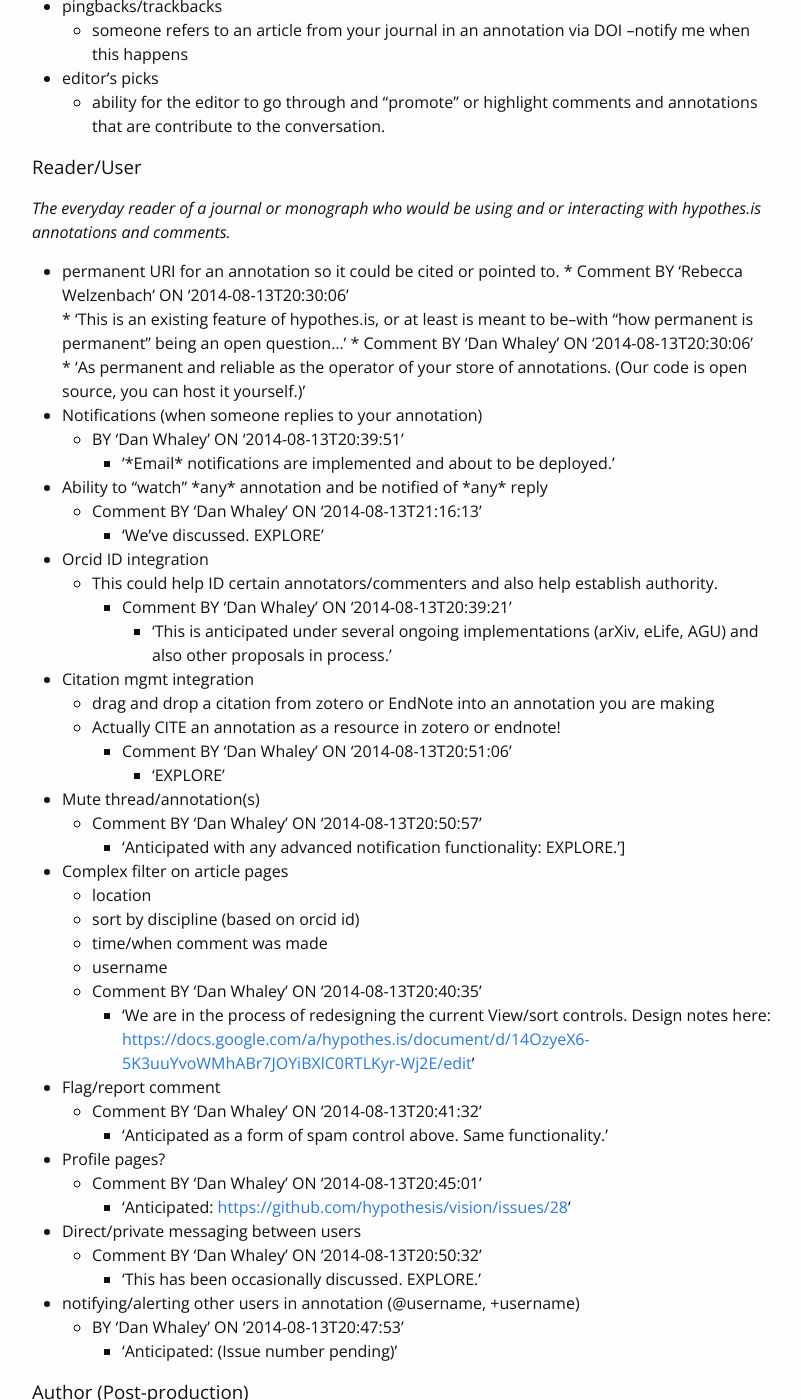
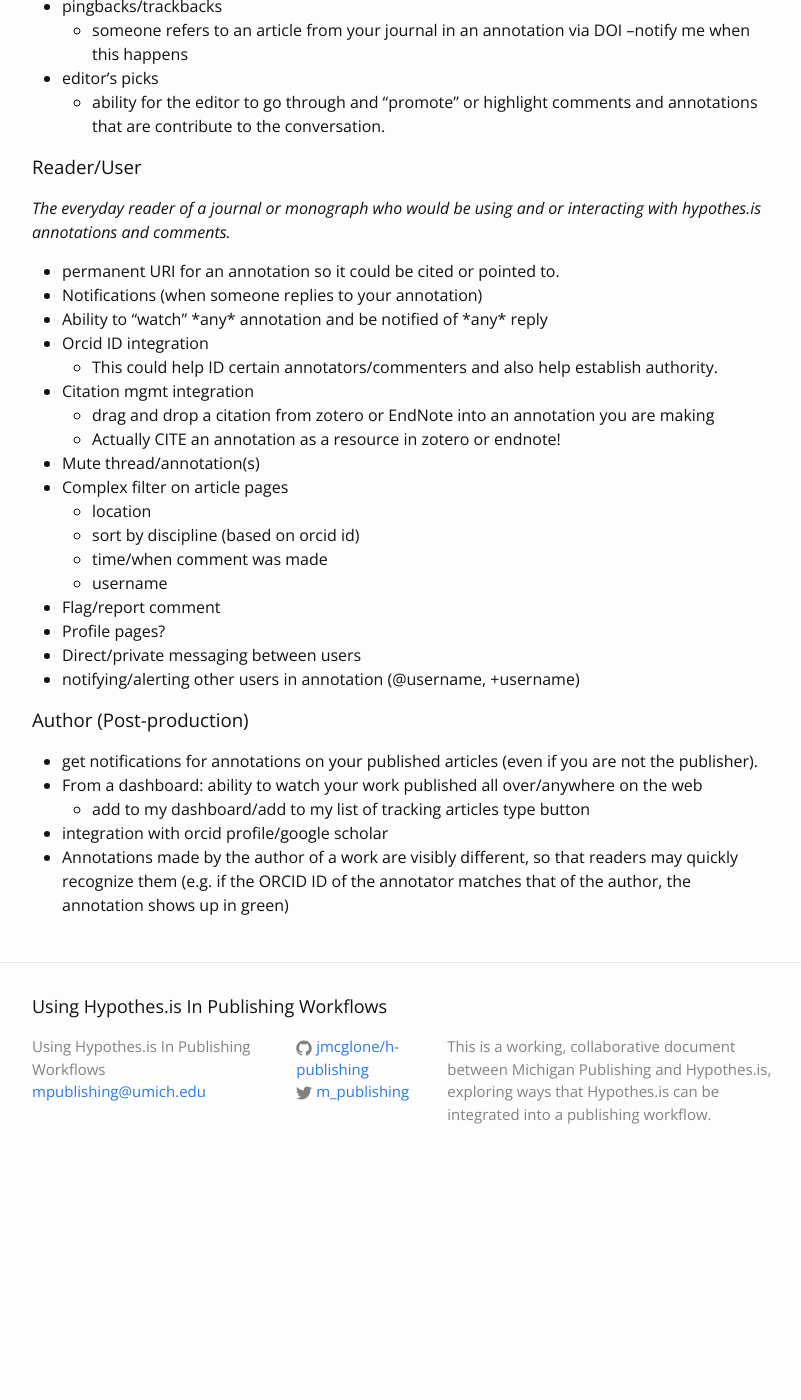
Before and after one commit to jmcglone/h-publishing, a Jekyll site: the page built from index.md, in a window 1280 px wide and 1400 px high, scrolled down 2879 px. Shown: the whole window, without its empty margins (238-1039 px from the left). Built offline with Jekyll 4.4.1, drawn with Linux system fonts in a browser that asks for light colours; a script that is not in the unit is left out; after the commit the page ends 4064 px from its top, so only the background shows below that; some of the changed text lies outside the part shown.

Commit message:
Update index.md
Removing the last of the comments that have now been turned into h annotations

```diff
--- a/index.md
+++ b/index.md
@@ -93,58 +93,28 @@ Accordingly this document outlines features, questions, and requirements organiz
 *The everyday reader of a journal or monograph who would be using and or interacting with hypothes.is annotations and comments.*
 
 * permanent URI for an annotation so it could be cited or pointed to.
- 	* Comment BY 'Rebecca Welzenbach' ON '2014-08-13T20:30:06'
-		* 'This is an existing feature of hypothes.is, or at least is meant to be--with "how permanent is permanent" being an open question...'
-		* Comment BY 'Dan Whaley' ON '2014-08-13T20:30:06'
-			* 'As permanent and reliable as the operator of your store of annotations. (Our code is open source, you can host it yourself.)'
 * Notifications (when someone replies to your annotation)
-	* BY 'Dan Whaley' ON '2014-08-13T20:39:51'
-		* '\*Email\* notifications are implemented and about to be deployed.'
 * Ability to "watch" \*any\* annotation and be notified of \*any\* reply
-	* Comment BY 'Dan Whaley' ON '2014-08-13T21:16:13'
-		* 'We've discussed. EXPLORE'
 * Orcid ID integration
 	* This could help ID certain annotators/commenters and also help establish authority.
-		* Comment BY 'Dan Whaley' ON '2014-08-13T20:39:21'
-			* 'This is anticipated under several ongoing implementations (arXiv, eLife, AGU) and also other proposals in process.'
 * Citation mgmt integration
 	* drag and drop a citation from zotero or EndNote into an annotation you are making
 	* Actually CITE an annotation as a resource in zotero or endnote!
-		* Comment BY 'Dan Whaley' ON '2014-08-13T20:51:06'
-			* 'EXPLORE'
 * Mute thread/annotation(s)
-	* Comment BY 'Dan Whaley' ON '2014-08-13T20:50:57'
-		* 'Anticipated with any advanced notification functionality: EXPLORE.']
 * Complex filter on article pages
 	* location
 	* sort by discipline (based on orcid id)
 	* time/when comment was made
 	* username
-	* Comment BY 'Dan Whaley' ON '2014-08-13T20:40:35'
-		* 'We are in the process of redesigning the current View/sort controls. Design notes here: <https://docs.google.com/a/hypothes.is/document/d/14OzyeX6-5K3uuYvoWMhABr7JOYiBXlC0RTLKyr-Wj2E/edit>'
 * Flag/report comment
-	* Comment BY 'Dan Whaley' ON '2014-08-13T20:41:32'
-		* 'Anticipated as a form of spam control above. Same functionality.'
 * Profile pages?
-	* Comment BY 'Dan Whaley' ON '2014-08-13T20:45:01'
-		* 'Anticipated: <https://github.com/hypothesis/vision/issues/28>'
 * Direct/private messaging between users
-	* Comment BY 'Dan Whaley' ON '2014-08-13T20:50:32'
-		* 'This has been occasionally discussed. EXPLORE.'
 * notifying/alerting other users in annotation (@username, +username)
-	* BY 'Dan Whaley' ON '2014-08-13T20:47:53'
-		* 'Anticipated: (Issue number pending)'
 
 ### Author (Post-production)
 
 * get notifications for annotations on your published articles (even if you are not the publisher).
-	* Comment BY 'Dan Whaley' ON '2014-08-13T20:49:08'
-		* 'Anticipated. (Discussed above): Issue: <https://github.com/hypothesis/vision/issues/44>'
 * From a dashboard: ability to watch your work published all over/anywhere on the web
-	* Comment BY 'Dan Whaley' ON '2014-08-13T20:49:42'
-		* 'This should be part of stream functionality. We anticipate this. EXPLORE.']
 	* add to my dashboard/add to my list of tracking articles type button
 * integration with orcid profile/google scholar
 * Annotations made by the author of a work are visibly different, so that readers may quickly recognize them (e.g. if the ORCID ID of the annotator matches that of the author, the annotation shows up in green)
-	* Comment BY 'Dan Whaley' ON '2014-08-13T20:50:12'
-		* 'Anticipated: Need issue number.'
```
